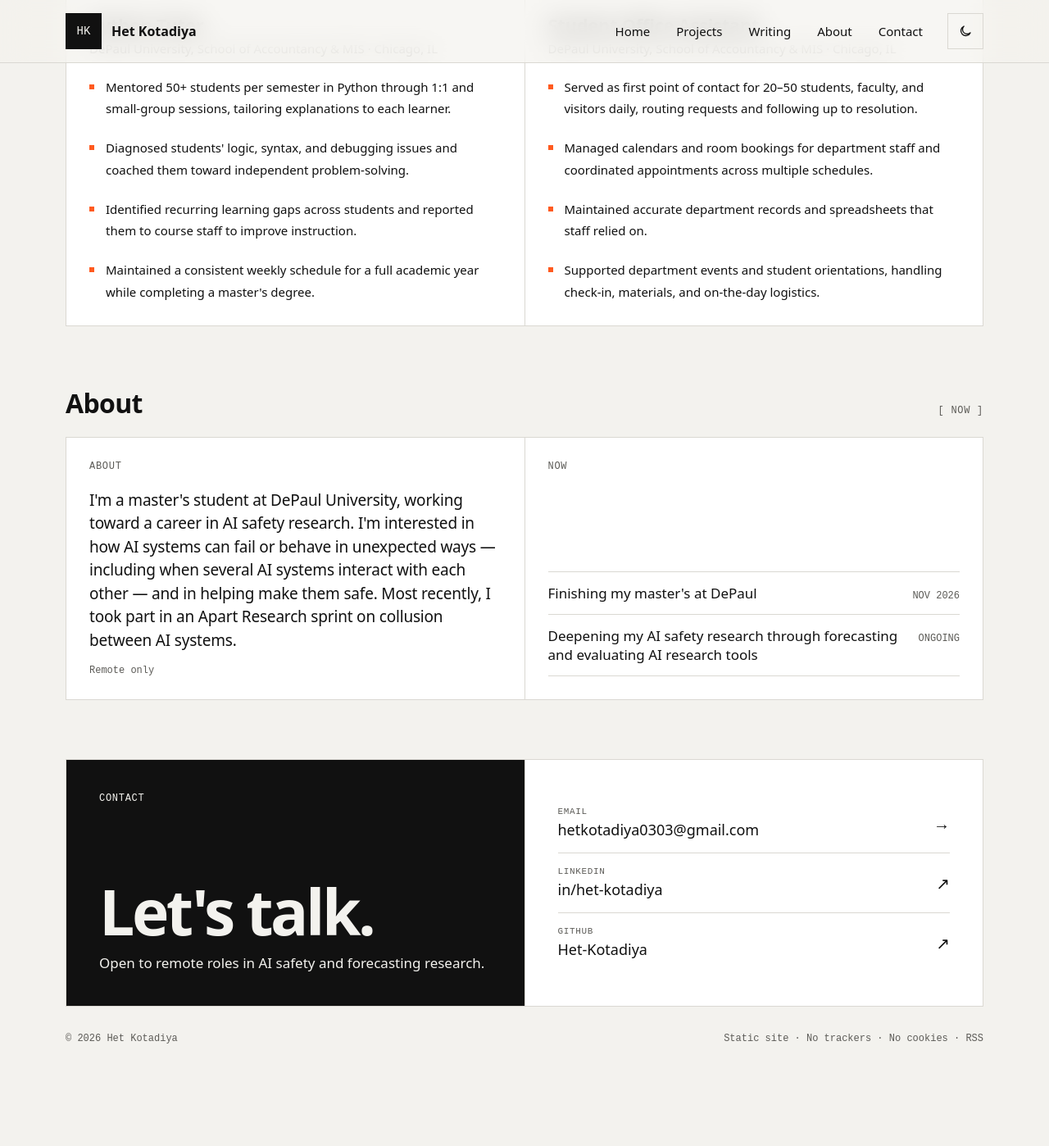
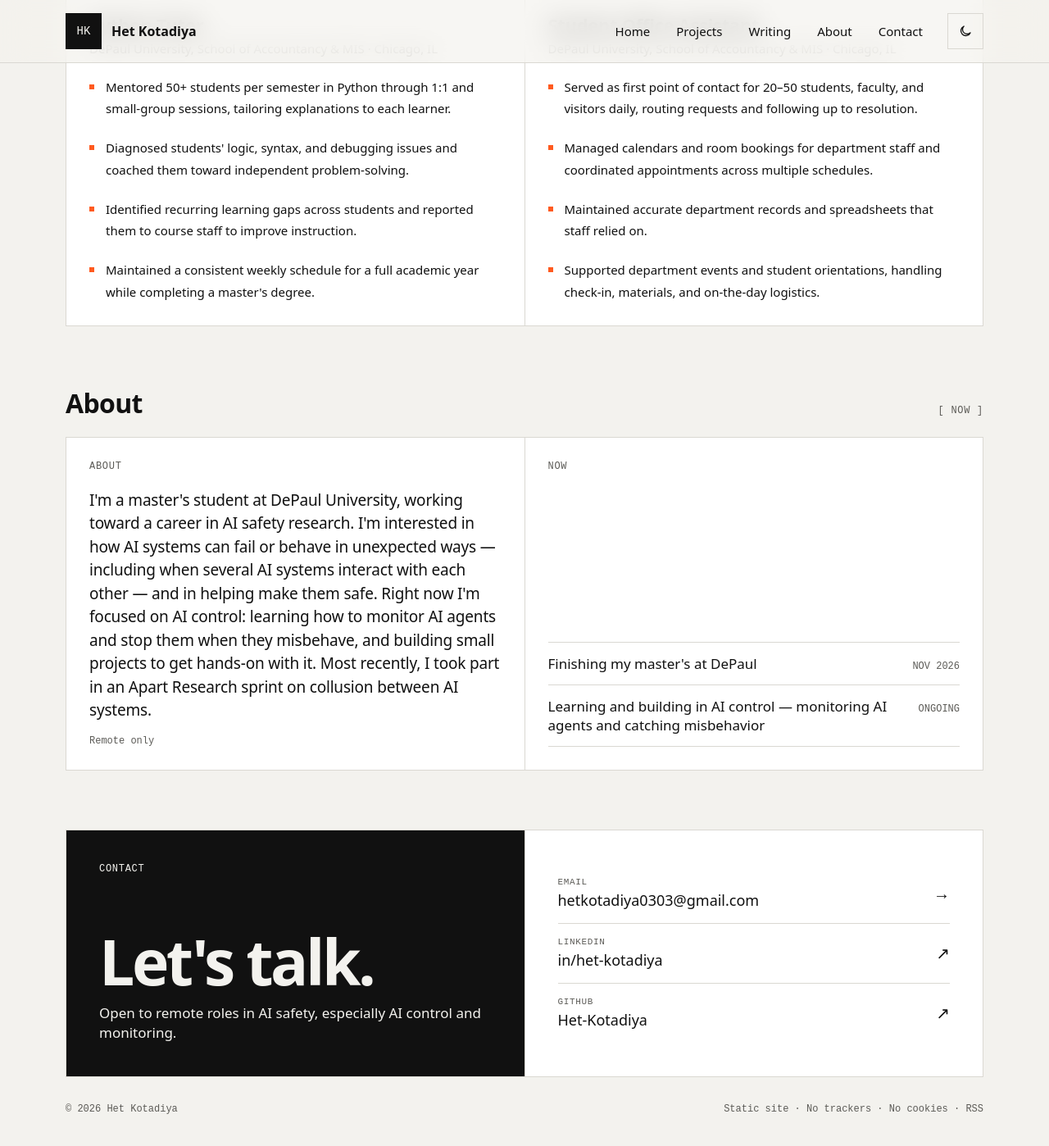
Before and after one commit to Het-Kotadiya/Het-Kotadiya.github.io, a Jekyll site: the page built from index.html, in a window 1280 px wide and 1400 px high, scrolled down 1598 px. Shown: the whole window at 82% size. Built offline with Jekyll 4.4.1, drawn with Linux system fonts in a browser that asks for light colours; before the commit the page ends 2912 px from its top, so only the background shows below that; some of the changed text lies outside the part shown.

Commit message:
Change main focus to AI control & monitoring
Forecasting is on hold. Update the hero, chips, status, main focus,
about, now and contact text to describe learning and building in
AI control and agent monitoring.

Co-Authored-By: Claude Opus 5.5 <noreply@anthropic.com>

```diff
--- a/index.html
+++ b/index.html
@@ -18,10 +18,11 @@
         <div class="stack">
           <svg class="flag" viewBox="0 0 900 600" role="img" aria-label="Flag of India"><rect width="900" height="200" fill="#FF9933"/><rect y="200" width="900" height="200" fill="#FFFFFF"/><rect y="400" width="900" height="200" fill="#138808"/><g fill="none" stroke="#000080"><circle cx="450" cy="300" r="70" stroke-width="9"/><path stroke-width="3.5" d="M450 300L520.0 300.0M450 300L517.6 318.1M450 300L510.6 335.0M450 300L499.5 349.5M450 300L485.0 360.6M450 300L468.1 367.6M450 300L450.0 370.0M450 300L431.9 367.6M450 300L415.0 360.6M450 300L400.5 349.5M450 300L389.4 335.0M450 300L382.4 318.1M450 300L380.0 300.0M450 300L382.4 281.9M450 300L389.4 265.0M450 300L400.5 250.5M450 300L415.0 239.4M450 300L431.9 232.4M450 300L450.0 230.0M450 300L468.1 232.4M450 300L485.0 239.4M450 300L499.5 250.5M450 300L510.6 265.0M450 300L517.6 281.9"/></g><circle cx="450" cy="300" r="13" fill="#000080"/></svg>
           <h1>Het<br>Kotadiya</h1>
-          <p class="muted">Working toward AI safety research — studying how advanced AI systems can fail or behave in unexpected ways, and how to make them safe and reliable.</p>
+          <p class="muted">Learning and building in AI safety — focused on AI control and monitoring: how to catch and stop AI agents that misbehave.</p>
           <div class="chips">
             <span class="chip">AI Safety</span>
-            <span class="chip">AI forecasting</span>
+            <span class="chip">AI control</span>
+            <span class="chip">Agent monitoring</span>
             <span class="chip">AI evaluation</span>
             <span class="chip">Multi-agent systems</span>
           </div>
@@ -33,15 +34,15 @@
         <div class="stack">
           <span class="dot" aria-hidden="true"></span>
           <p class="big">Open to remote roles</p>
-          <p class="small muted">AI safety &amp; forecasting research</p>
+          <p class="small muted">AI safety — control &amp; monitoring</p>
         </div>
       </div>
 
       <div class="tile sq accent">
         <span class="mono">Main focus</span>
         <div class="stack">
-          <p class="bigger">AI Safety &amp; Forecasting</p>
-          <p class="small">Studying how AI systems can fail, and forecasting where the technology is headed.</p>
+          <p class="bigger">AI Control &amp; Monitoring</p>
+          <p class="small">Learning how to watch AI agents at work, and catch and stop them when they misbehave.</p>
         </div>
       </div>
 
@@ -194,7 +195,7 @@
       <div class="tile wide tall">
         <span class="mono muted">About</span>
         <div class="stack" style="gap:16px">
-          <p class="about-text">I'm a master's student at DePaul University, working toward a career in AI safety research. I'm interested in how AI systems can fail or behave in unexpected ways — including when several AI systems interact with each other — and in helping make them safe. Most recently, I took part in an Apart Research sprint on collusion between AI systems.</p>
+          <p class="about-text">I'm a master's student at DePaul University, working toward a career in AI safety research. I'm interested in how AI systems can fail or behave in unexpected ways — including when several AI systems interact with each other — and in helping make them safe. Right now I'm focused on AI control: learning how to monitor AI agents and stop them when they misbehave, and building small projects to get hands-on with it. Most recently, I took part in an Apart Research sprint on collusion between AI systems.</p>
           <p class="mono muted" style="text-transform:none;letter-spacing:0">Remote only</p>
         </div>
       </div>
@@ -203,7 +204,7 @@
         <span class="mono muted">Now</span>
         <div>
           <div class="row"><span>Finishing my master's at DePaul</span><span class="mono muted">NOV 2026</span></div>
-          <div class="row"><span>Deepening my AI safety research through forecasting and evaluating AI research tools</span><span class="mono muted">ONGOING</span></div>
+          <div class="row"><span>Learning and building in AI control — monitoring AI agents and catching misbehavior</span><span class="mono muted">ONGOING</span></div>
         </div>
       </div>
     </section>
@@ -214,7 +215,7 @@
         <span class="mono">Contact</span>
         <div class="stack" style="gap:14px">
           <h2>Let's talk.</h2>
-          <p style="font-size:17px;line-height:1.45">Open to remote roles in AI safety and forecasting research.</p>
+          <p style="font-size:17px;line-height:1.45">Open to remote roles in AI safety, especially AI control and monitoring.</p>
         </div>
       </div>
 
```
